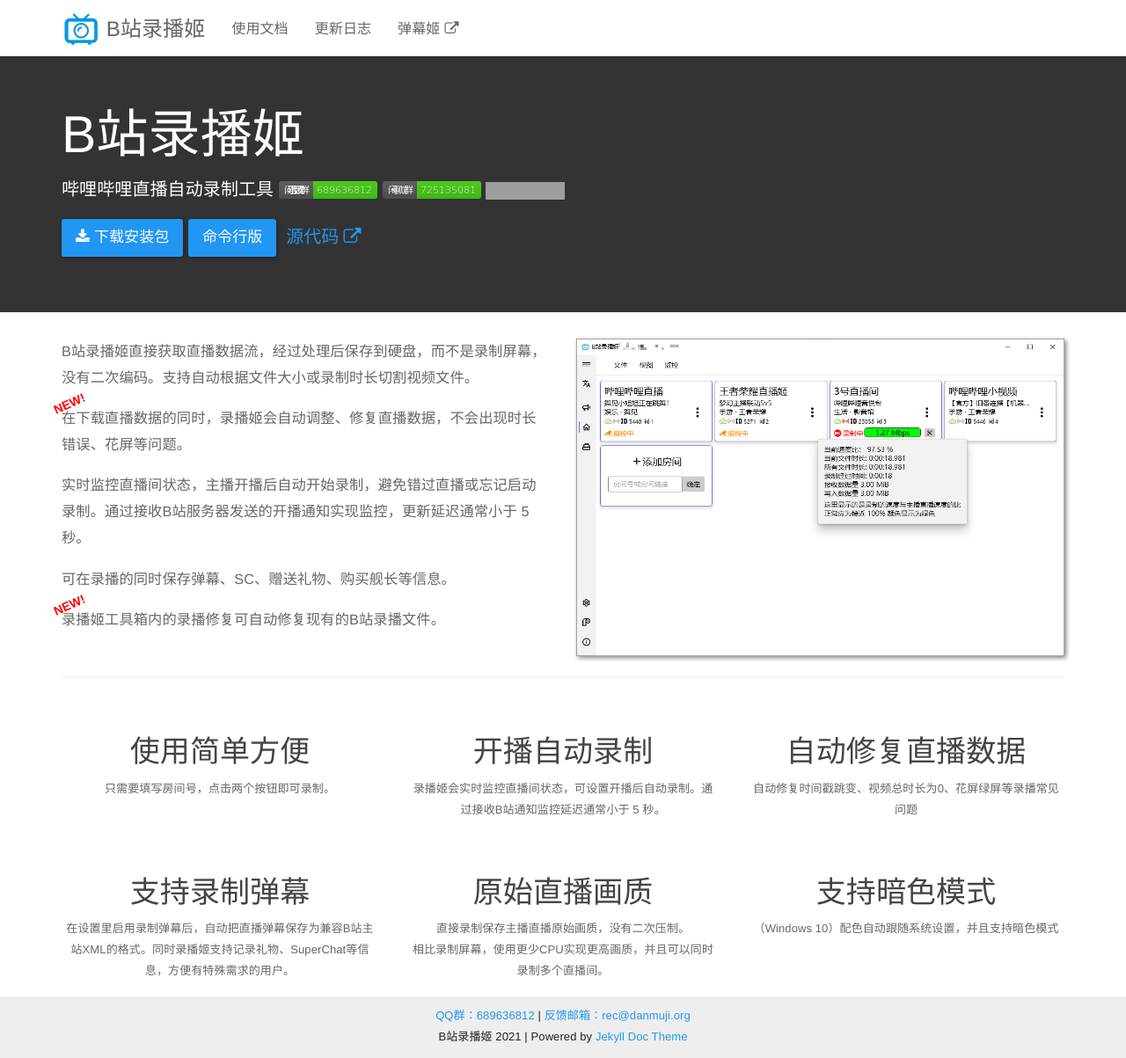
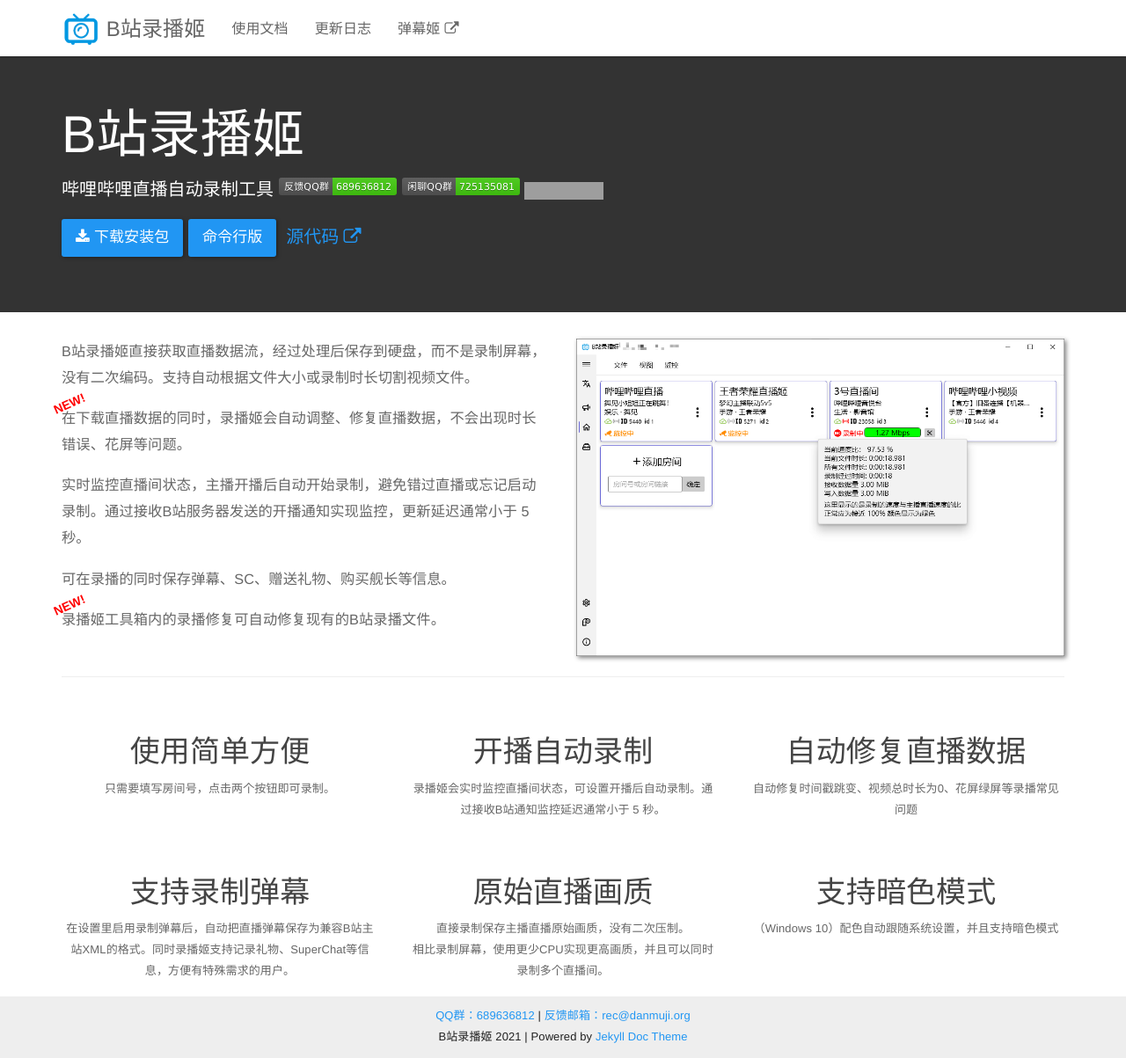
Before and after one commit to BililiveRecorder/website-jekyll-retired, a Jekyll site: the page built from index.html, in a window 1280 px wide and 1203 px high. Shown: the whole window at 88% size. Built offline with Jekyll 4.4.1, drawn with Linux system fonts in a browser that asks for light colours; grey boxes are pictures that could not be loaded.

Commit message:
update index.html

```diff
--- a/index.html
+++ b/index.html
@@ -9,49 +9,51 @@ title: B站录播姬 - 哔哩哔哩直播自动录制工具
     <p>
       <span>哔哩哔哩直播自动录制工具</span>
       <a href="https://jq.qq.com/?_wv=1027&k=5NPC2dt" target="_blank">
-        <svg xmlns="http://www.w3.org/2000/svg" xmlns:xlink="http://www.w3.org/1999/xlink" style="transform:translateY(4px)" width="112" height="20">
-          <linearGradient id="b" x2="0" y2="100%">
+        <svg xmlns="http://www.w3.org/2000/svg" xmlns:xlink="http://www.w3.org/1999/xlink" width="134" height="20" role="img"
+          aria-label="反馈QQ群: 689636812">
+          <title>反馈QQ群: 689636812</title>
+          <linearGradient id="s" x2="0" y2="100%">
             <stop offset="0" stop-color="#bbb" stop-opacity=".1" />
             <stop offset="1" stop-opacity=".1" />
           </linearGradient>
-          <clipPath id="a">
-            <rect width="112" height="20" rx="3" fill="#fff" />
+          <clipPath id="r">
+            <rect width="134" height="20" rx="3" fill="#fff" />
           </clipPath>
-          <g clip-path="url(#a)">
-            <path fill="#555" d="M0 0h39v20H0z" />
-            <path fill="#4c1" d="M39 0h73v20H39z" />
-            <path fill="url(#b)" d="M0 0h112v20H0z" />
+          <g clip-path="url(#r)">
+            <rect width="61" height="20" fill="#555" />
+            <rect x="61" width="73" height="20" fill="#4c1" />
+            <rect width="134" height="20" fill="url(#s)" />
           </g>
-          <g fill="#fff" text-anchor="middle" font-family="DejaVu Sans,Verdana,Geneva,sans-serif" font-size="110">
-            <text x="205" y="150" fill="#010101" fill-opacity=".3" transform="scale(.1)" textLength="290">问题反馈QQ群</text>
-            <text x="205" y="140" transform="scale(.1)" textLength="290">问题反馈QQ群</text>
-            <text x="745" y="150" fill="#010101" fill-opacity=".3" transform="scale(.1)"
-              textLength="630">689636812</text>
-            <text x="745" y="140" transform="scale(.1)" textLength="630">689636812</text>
-          </g>
+          <g fill="#fff" text-anchor="middle" font-family="Verdana,Geneva,DejaVu Sans,sans-serif"
+            text-rendering="geometricPrecision" font-size="110"><text aria-hidden="true" x="315" y="150" fill="#010101"
+              fill-opacity=".3" transform="scale(.1)" textLength="510">反馈QQ群</text><text x="315" y="140" transform="scale(.1)"
+              fill="#fff" textLength="510">反馈QQ群</text><text aria-hidden="true" x="965" y="150" fill="#010101" fill-opacity=".3"
+              transform="scale(.1)" textLength="630">689636812</text><text x="965" y="140" transform="scale(.1)" fill="#fff"
+              textLength="630">689636812</text></g>
         </svg>
       </a>
       <a href="https://jq.qq.com/?_wv=1027&k=Cm8mbMlm" target="_blank">
-        <svg xmlns="http://www.w3.org/2000/svg" xmlns:xlink="http://www.w3.org/1999/xlink" style="transform:translateY(4px)" width="112" height="20">
-          <linearGradient id="b" x2="0" y2="100%">
+        <svg xmlns="http://www.w3.org/2000/svg" xmlns:xlink="http://www.w3.org/1999/xlink" width="134" height="20" role="img"
+          aria-label="闲聊QQ群: 725135081">
+          <title>闲聊QQ群: 725135081</title>
+          <linearGradient id="s" x2="0" y2="100%">
             <stop offset="0" stop-color="#bbb" stop-opacity=".1" />
             <stop offset="1" stop-opacity=".1" />
           </linearGradient>
-          <clipPath id="a">
-            <rect width="112" height="20" rx="3" fill="#fff" />
+          <clipPath id="r">
+            <rect width="134" height="20" rx="3" fill="#fff" />
           </clipPath>
-          <g clip-path="url(#a)">
-            <path fill="#555" d="M0 0h39v20H0z" />
-            <path fill="#4c1" d="M39 0h73v20H39z" />
-            <path fill="url(#b)" d="M0 0h112v20H0z" />
+          <g clip-path="url(#r)">
+            <rect width="61" height="20" fill="#555" />
+            <rect x="61" width="73" height="20" fill="#4c1" />
+            <rect width="134" height="20" fill="url(#s)" />
           </g>
-          <g fill="#fff" text-anchor="middle" font-family="DejaVu Sans,Verdana,Geneva,sans-serif" font-size="110">
-            <text x="205" y="150" fill="#010101" fill-opacity=".3" transform="scale(.1)" textLength="290">闲聊QQ群</text>
-            <text x="205" y="140" transform="scale(.1)" textLength="290">闲聊QQ群</text>
-            <text x="745" y="150" fill="#010101" fill-opacity=".3" transform="scale(.1)"
-              textLength="630">725135081</text>
-            <text x="745" y="140" transform="scale(.1)" textLength="630">725135081</text>
-          </g>
+          <g fill="#fff" text-anchor="middle" font-family="Verdana,Geneva,DejaVu Sans,sans-serif"
+            text-rendering="geometricPrecision" font-size="110"><text aria-hidden="true" x="315" y="150" fill="#010101"
+              fill-opacity=".3" transform="scale(.1)" textLength="510">闲聊QQ群</text><text x="315" y="140" transform="scale(.1)"
+              fill="#fff" textLength="510">闲聊QQ群</text><text aria-hidden="true" x="965" y="150" fill="#010101" fill-opacity=".3"
+              transform="scale(.1)" textLength="630">725135081</text><text x="965" y="140" transform="scale(.1)" fill="#fff"
+              textLength="630">725135081</text></g>
         </svg>
       </a>
       <img data-src="https://img.shields.io/github/tag/Bililive/BililiveRecorder.svg?label=最新版本" class='lazyload'>
```
